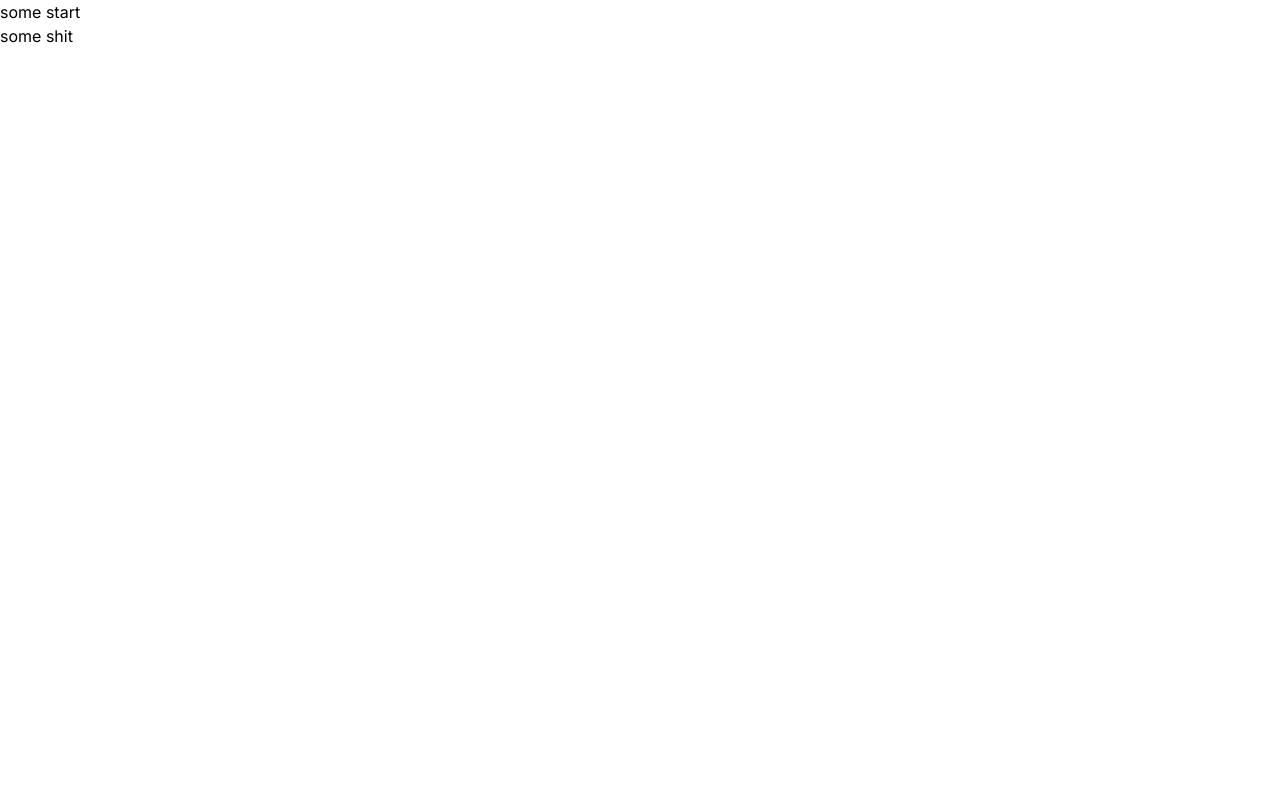
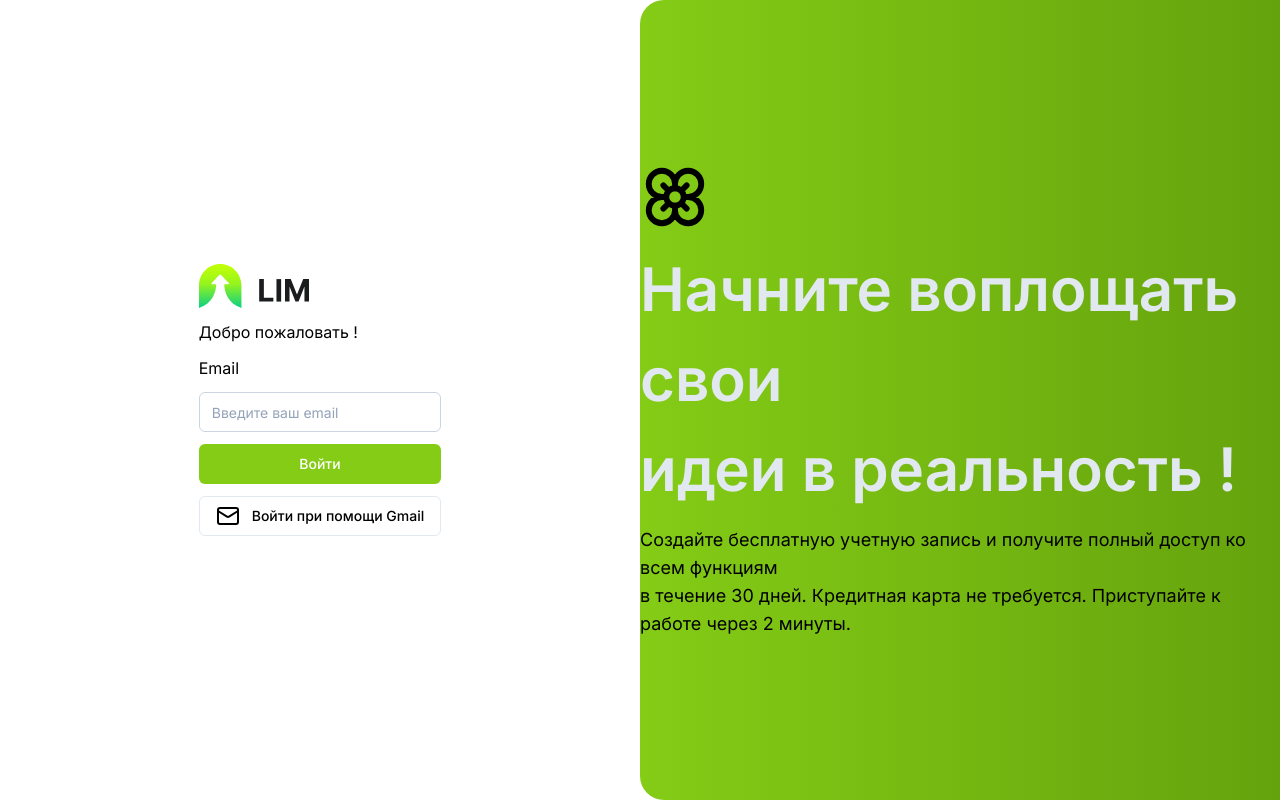
Before and after one commit to ALmazDD/sinless.dev, a Next.js app: page /login/auth in a window 1280 px wide. Built offline with nearby package versions, Linux system fonts and the light colour scheme.

Commit message:
test auth page

```diff
--- a/src/pages/login/auth.tsx
+++ b/src/pages/login/auth.tsx
@@ -1,10 +1,47 @@
+import { Flower, Mail } from "lucide-react";
+import Image from "next/image";
+import Logo from "@/assets/logo.svg";
+import { Button } from "@/components/ui/button";
+import { Input } from "@/components/ui/input";
+
 export default function Auth() {
   return (
     <>
       <div>
-        <div>
-          <div>some start</div>
-          <div>some shit</div>
+        <div className="grid md:grid-cols-2">
+          <div className="bg-white h-screen">
+            <div className="flex flex-col gap-3 w-max h-screen m-auto items-start justify-center">
+              <div className="flex flex-col gap-3">
+                <Image src={Logo} alt="logo" />
+                <h1>Добро пожаловать !</h1>
+                <p className="lg:hidden">Воплощайте свои мечты в жизнь!</p>
+              </div>
+              <form className="flex flex-col gap-3">
+                <p>Email</p>
+                <Input placeholder="Введите ваш email" />
+                <Button>Войти</Button>
+                <Button variant="outline">
+                  <Mail className="mr-3" /> Войти при помощи Gmail
+                </Button>
+              </form>
+            </div>
+          </div>
+          <div className="hidden md:flex bg-gradient-to-r from-lime-500 to-lime-600  rounded-l-3xl h-screen">
+            <div className="flex flex-col gap-3 w-max h-screen m-auto items-start justify-center">
+              <div className="flex flex-col gap-3">
+                <Flower height={70} width={70} />
+                <h1 className="text-[60px] text-slate-200 font-semibold">
+                  Начните воплощать свои <br />
+                  идеи в реальность !
+                </h1>
+                <p className=" text-lg">
+                  Создайте бесплатную учетную запись и получите полный доступ ко
+                  всем функциям <br /> в течение 30 дней. Кредитная карта не
+                  требуется. Приступайте к работе через 2 минуты.
+                </p>
+              </div>
+            </div>
+          </div>
         </div>
       </div>
     </>
```
